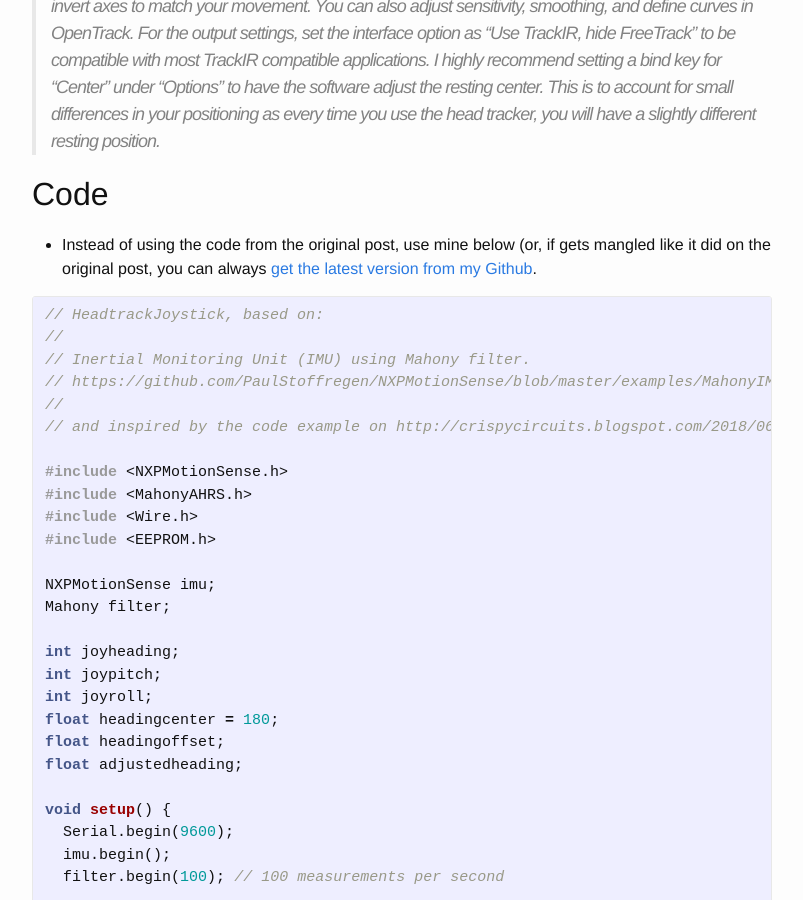
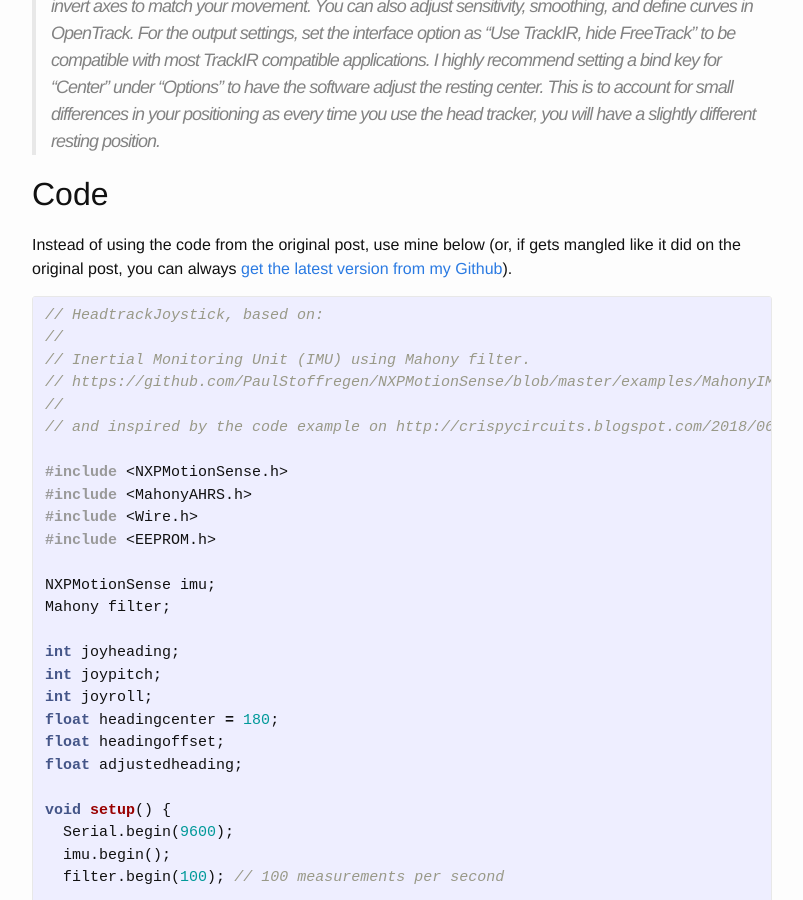
Before and after one commit to joshuaflanagan/blog, a Jekyll site: the page built from _posts/2020-07-18-build-your-own-head-tracker.markdown, in a window 1280 px wide and 900 px high, scrolled down 2642 px. Shown: the whole window, without its empty margins (238-1041 px from the left). Built offline with Jekyll 4.4.1, drawn with Linux system fonts in a browser that asks for light colours.

Commit message:
More formatting fixes

```diff
--- a/_posts/2020-07-18-build-your-own-head-tracker.markdown
+++ b/_posts/2020-07-18-build-your-own-head-tracker.markdown
@@ -117,8 +117,8 @@ the center position of the joystick.
 > Launch OpenTrack and adjust the input to use the Teensy. Depending on your luck, you may need to invert axes to match your movement. You can also adjust sensitivity, smoothing, and define curves in OpenTrack. For the output settings, set the interface option as "Use TrackIR, hide FreeTrack" to be compatible with most TrackIR compatible applications. I highly recommend setting a bind key for "Center" under "Options" to have the software adjust the resting center. This is to account for small differences in your positioning as every time you use the head tracker, you will have a slightly different resting position.
 
 ## Code
-- Instead of using the code from the original post, use mine below (or, if gets mangled
-like it did on the original post, you can always [get the latest version from my Github](https://github.com/joshuaflanagan/head_tracker/blob/master/HeadtrackJoystick.ino).
+Instead of using the code from the original post, use mine below (or, if gets mangled
+like it did on the original post, you can always [get the latest version from my Github](https://github.com/joshuaflanagan/head_tracker/blob/master/HeadtrackJoystick.ino)).
 
 {% highlight c %}
 // HeadtrackJoystick, based on:
```
